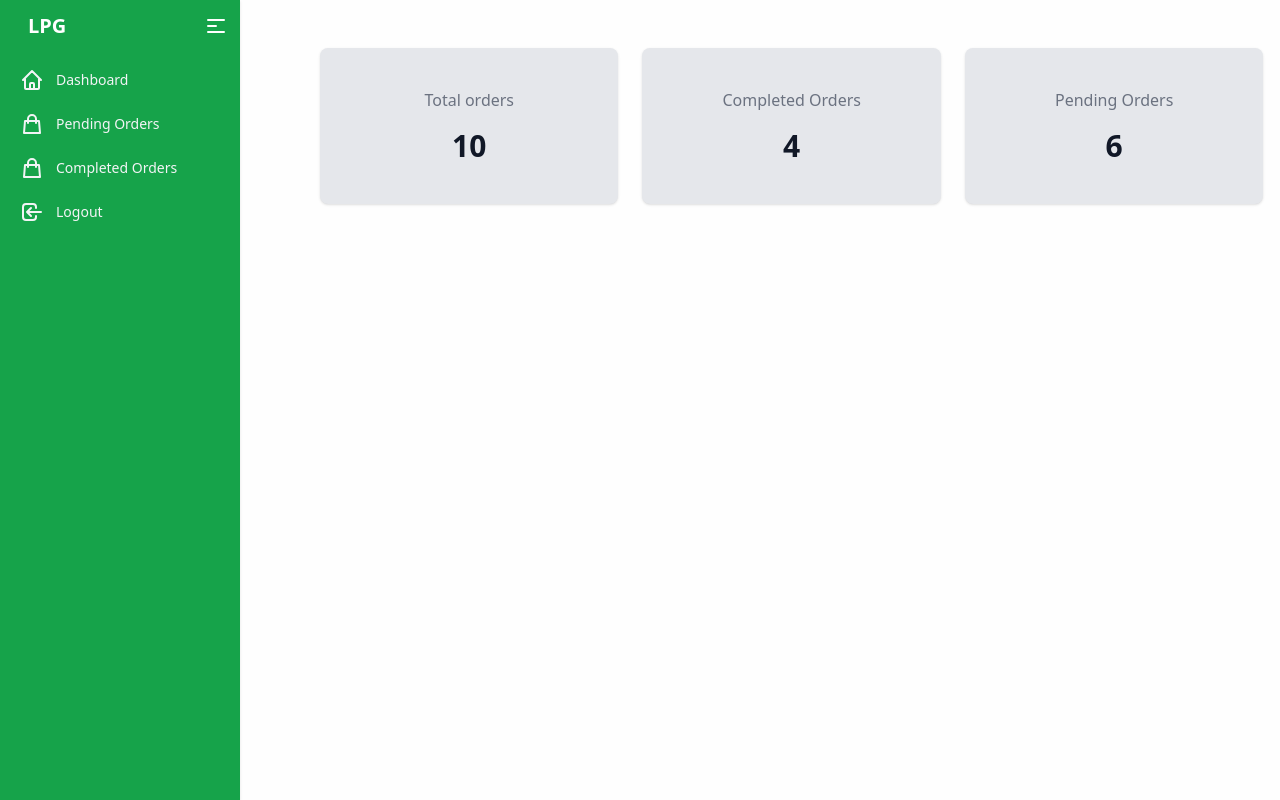
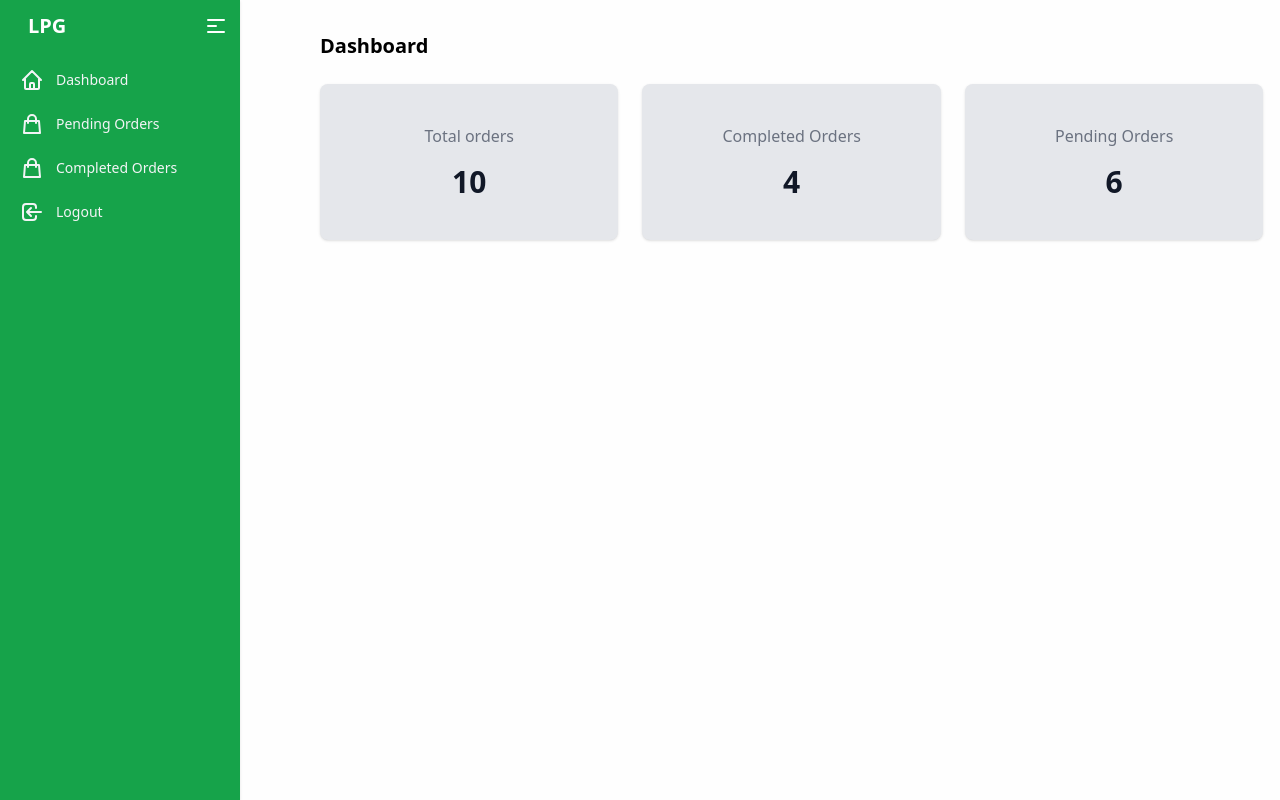
Before and after one commit to Mavene1/LPGautobooking-frontend, a React (Create React App) app: page /vendor in a window 1280 px wide. Built offline with nearby package versions, Linux system fonts and the light colour scheme.

Commit message:
vendor styling

```diff
--- a/src/pages/Vendor/Dashboard.jsx
+++ b/src/pages/Vendor/Dashboard.jsx
@@ -2,8 +2,10 @@ import React from "react";
 
 const Dashboard = () => {
   return (
-    <div className="flex">
-      <div className="container mx-auto mt-12">
+    <div className="flex ">
+
+      <div className="container mx-auto mt-8">
+      <h1 class="text-xl mb-6 ml-6 px-14 font-bold mx-auto">Dashboard</h1>
         <div className="ml-20 grid grid-cols-1 gap-6 mb-6 lg:grid-cols-3">
           <div className="w-full px-14 py-10 md:px-20 md:py-18 bg-gray-200 rounded-lg shadow">
             <div className="text-md mb-4 text-center font-medium text-gray-500 truncate">
--- a/src/pages/Vendor/Pending.jsx
+++ b/src/pages/Vendor/Pending.jsx
@@ -46,13 +46,13 @@ const Pending = () => {
         <p className="p-1">{data1.capacity}</p>
           <button
             type="button"
-            className="ml-14 md:w-[100px] mb-3 inline-block px-3 md:px-6 py-2.5 bg-green-500 text-white font-medium text-xs leading-tight uppercase rounded-full shadow-md hover:bg-green-600 hover:shadow-lg focus:bg-green-600 focus:shadow-lg focus:outline-none focus:ring-0 active:bg-green-700 active:shadow-lg transition duration-150 ease-in-out mx-auto md:mx-0 "
+            className="ml-14 md:w-[100px] mb-1 inline-block px-3 md:px-6 py-2.5 bg-green-500 text-white font-medium text-xs leading-tight uppercase rounded-full shadow-md hover:bg-green-600 hover:shadow-lg focus:bg-green-600 focus:shadow-lg focus:outline-none focus:ring-0 active:bg-green-700 active:shadow-lg transition duration-150 ease-in-out mx-auto md:mx-0 "
           >
             ACCEPT
           </button>
           <button
             type="button"
-            className="ml-16 md:w-[100px] mb-3 inline-block px-3 md:px-6 py-2.5 bg-gray-500 text-white font-medium text-xs leading-tight uppercase rounded-full shadow-md hover:bg-gray-600 hover:shadow-lg focus:bg-gray-600 focus:shadow-lg focus:outline-none focus:ring-0 active:bg-gray-700 active:shadow-lg transition duration-150 ease-in-out mx-auto md:mx-0 "
+            className="ml-16 md:w-[100px] mb-1 inline-block px-3 md:px-6 py-2.5 bg-gray-500 text-white font-medium text-xs leading-tight uppercase rounded-full shadow-md hover:bg-gray-600 hover:shadow-lg focus:bg-gray-600 focus:shadow-lg focus:outline-none focus:ring-0 active:bg-gray-700 active:shadow-lg transition duration-150 ease-in-out mx-auto md:mx-0 "
           >
             DECLINE
           </button>
@@ -63,10 +63,10 @@ const Pending = () => {
     return (
       <div class=" m-4 md:hidden grid grid-cols-1 gap-4">
       <div class="bg-gray-200 space-y-3 p-2 rounded-lg shadow">
-      <div class="items-center text-sm grid grid-cols-5 py-0 m-2">
+      <div class="items-center text-sm grid grid-cols-5 py-2 m-2">
         <div><p className="p-1 text-green-500 font-bold hover:underline">{data2.name}</p></div>
-        <div><p className="p-1 ml-2 pr-3">{data2.phone}</p></div>
-        <div><p className="p-1 hidden sm:hidden">{data2.brand}</p></div>
+        <div><p className="p-1 ml-2">{data2.phone}</p></div>
+        <div><p className="p-1 pl-2 hidden sm:hidden">{data2.brand}</p></div>
         <div><p className="p-1">{data2.location}</p></div>
         <div><p className="p-1">{data2.capacity}</p></div>
         <div className="flex mt-2 "><button
```
